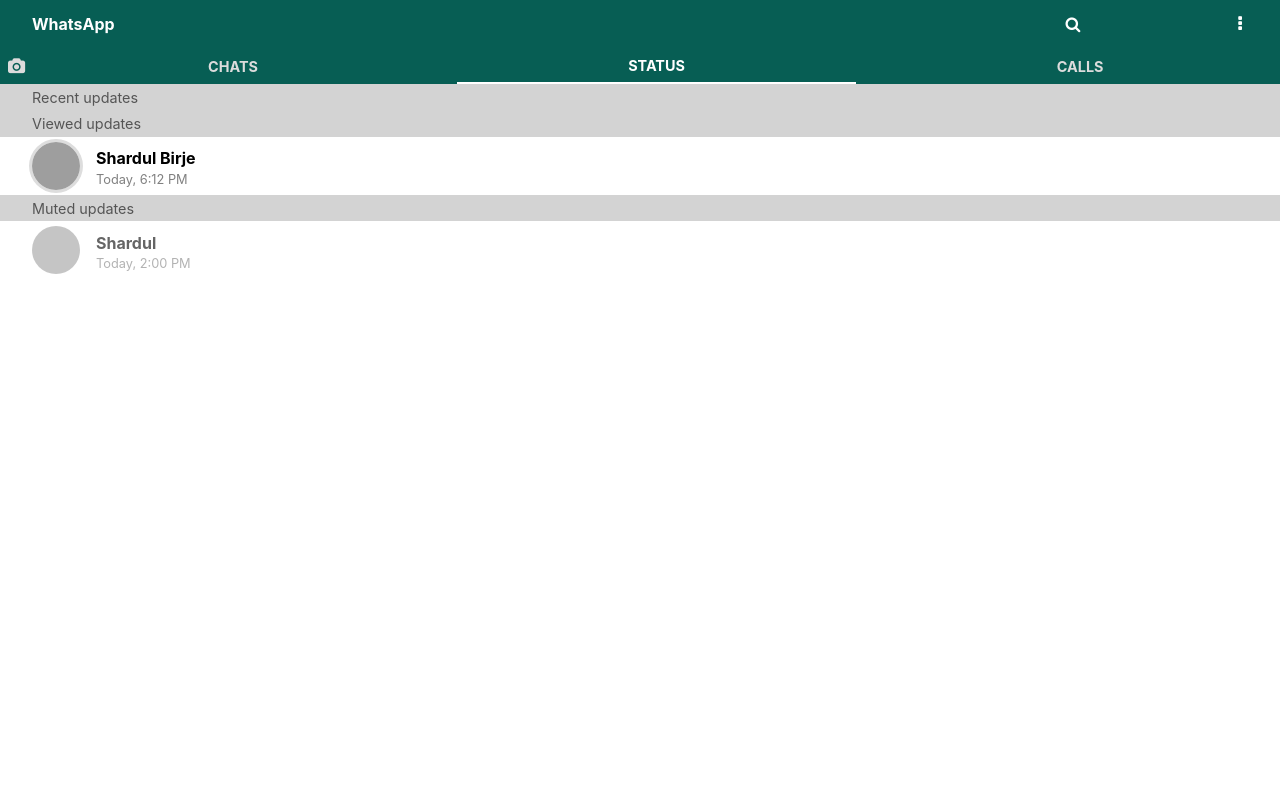
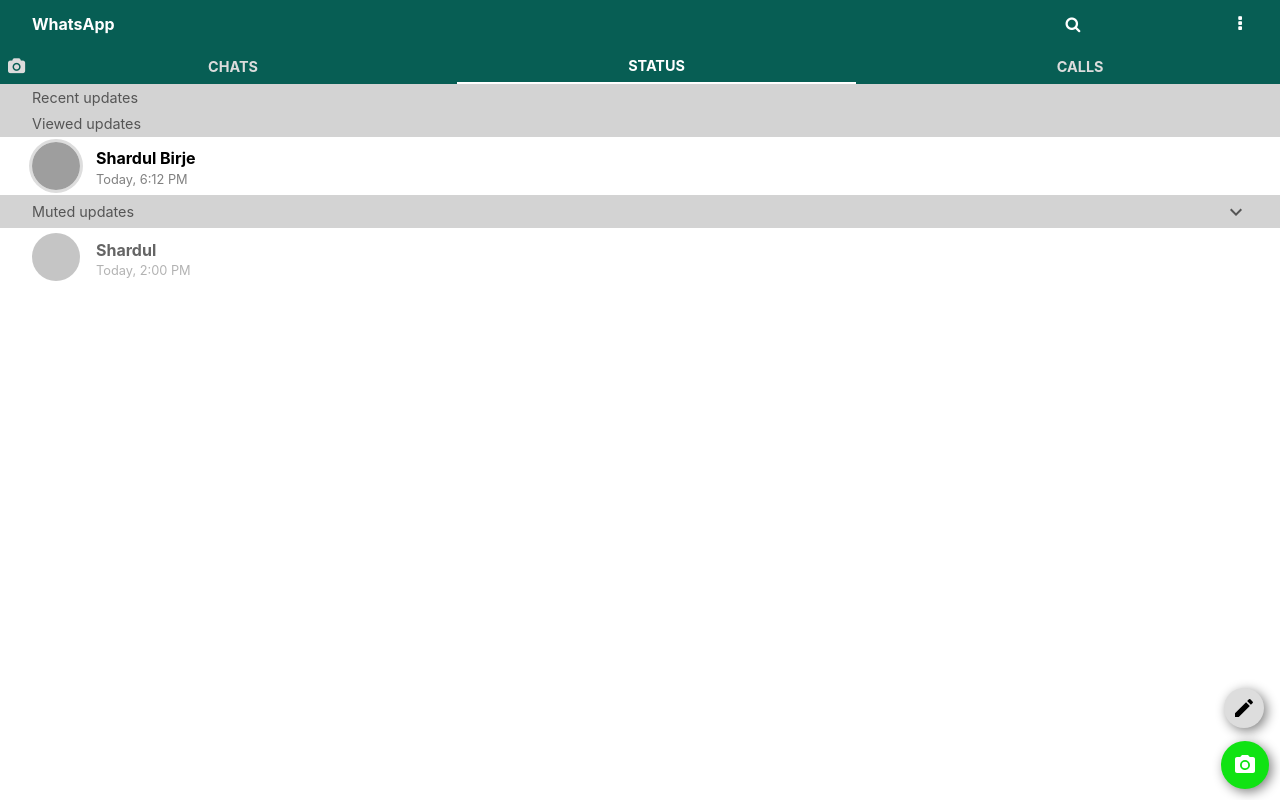
Before and after one commit to shardul-b/Whatsapp-clone, a React (Create React App) app: page /status in a window 1280 px wide. Built offline with nearby package versions, Linux system fonts and the light colour scheme; grey boxes are pictures that could not be loaded.

Commit message:
Added New call,chat,status icons

```diff
--- a/src/StyleSheets/calls.css
+++ b/src/StyleSheets/calls.css
@@ -1,16 +1,7 @@
 .call-time{
 	margin-left: 0.5em;
 }
-.new-call-icon{
+/*.new-call-icon{
 	background-color: green;
-	height:3em;
-	width:3em;
 	z-index: 3;
-	border-radius: 50%;
-	display: flex;
-	justify-content: center;
-	align-items: center;
-	position: absolute;
-	right:0.5em;
-	bottom:0.5em;
-}
+}*/
--- a/src/StyleSheets/chats.css
+++ b/src/StyleSheets/chats.css
@@ -80,3 +80,20 @@
 a+a{
 	margin-left:1.5em;
 }
+.new-icon{
+	background: #10e313;
+	height:3em;
+	width:3em;
+	border-radius: 50%;
+	position: absolute;
+	bottom:0;
+	display: flex;
+	align-items: center;
+	justify-content: center;
+	right:0.7em;
+	bottom:0.7em;
+	box-shadow: 3px 3px 12px 0 gray;
+}
+.new-icon-image{
+	max-width:50%;
+}
--- a/src/StyleSheets/status.css
+++ b/src/StyleSheets/status.css
@@ -47,3 +47,10 @@
 	font-size: 0.8rem;
 	color:gray;
 }
+.text-status-icon{
+	bottom:4.5em;
+	right:1em;
+	height:2.5em;
+	width:2.5em;
+	background:#DDD;
+}
--- a/src/components/CallComponent.js
+++ b/src/components/CallComponent.js
@@ -47,7 +47,7 @@
 
 
 			</div>
-			<div className='new-call-icon'>
+			<div className='new-icon new-call-icon'>
 				<AddIcCall style={{color:'#FFF'}}/>
 			</div>
 		</div>
--- a/src/components/ChatComponent.js
+++ b/src/components/ChatComponent.js
@@ -60,7 +60,7 @@
 
 		</div>
 		<div className='new-icon'>
-
+			<img src="assests/icons/whatsapp_new_msg.png" class='new-icon-image' alt="new" />
 		</div>
 		</div>
 	);
--- a/src/components/StatusComponent.js
+++ b/src/components/StatusComponent.js
@@ -1,4 +1,5 @@
 import React,{useState} from 'react';
+import {CameraAlt,Add,Create,KeyboardArrowDown,KeyboardArrowUp} from '@material-ui/icons';
 function StatusComponent(props){
 	let list=props.StatusDetails;
 	//console.log(list);
@@ -61,8 +62,9 @@
 				</div>
 			</div>
 			<div className='muted-wrapper wrapper'>
-				<div className='container'>
+				<div className='container flex-space'>
 					Muted updates
+					<KeyboardArrowDown/>
 				</div>
 			</div>
 			<div className='muted-status'>
@@ -86,6 +88,14 @@
 					}
 				</div>
 			</div>
+			<div className='status-icons'>
+				<div className='new-icon text-status-icon'>
+					<Create/>
+				</div>
+				<div className='new-icon camera-icon'>
+					<CameraAlt style={{color:'#FFF'}}/>
+				</div>
+			</div>
 		</div>
 	);
 }
```
Also changed, not shown: public/assests/icons/whatsapp_new_msg.png (added).
